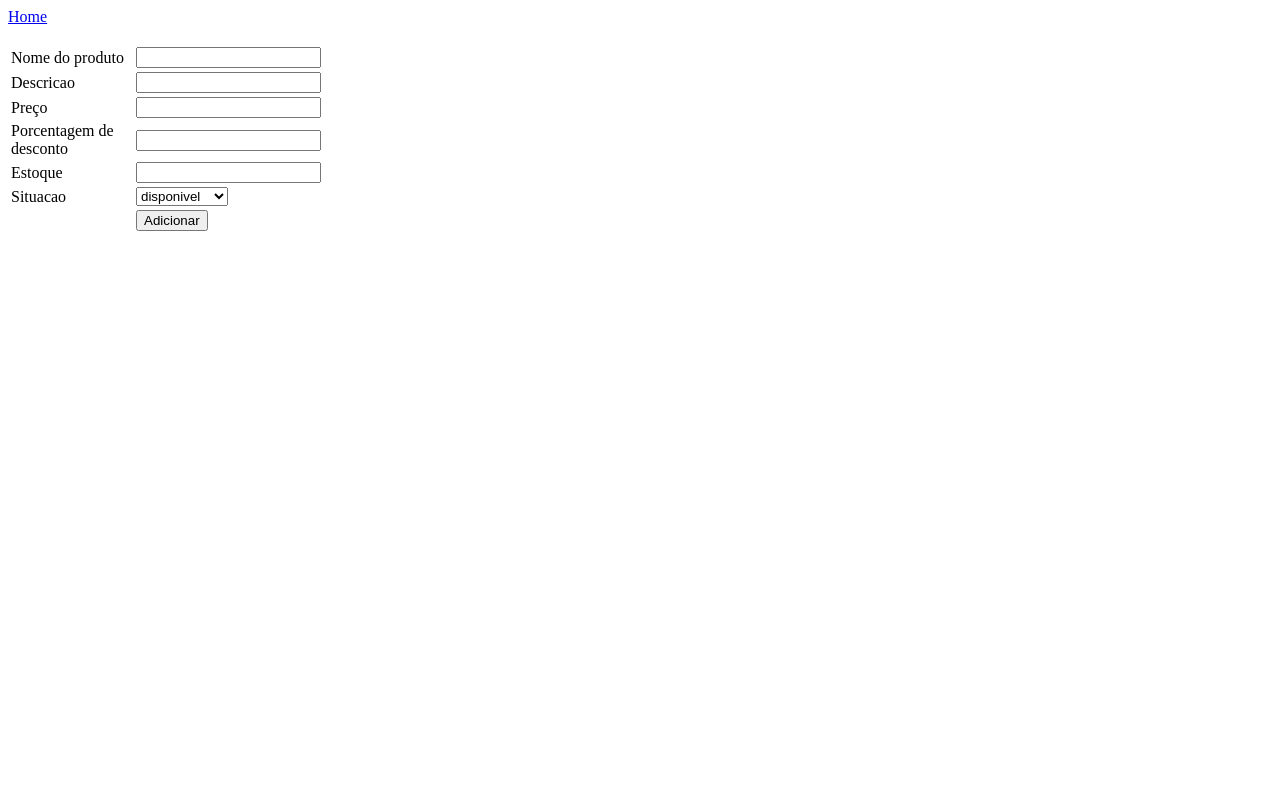
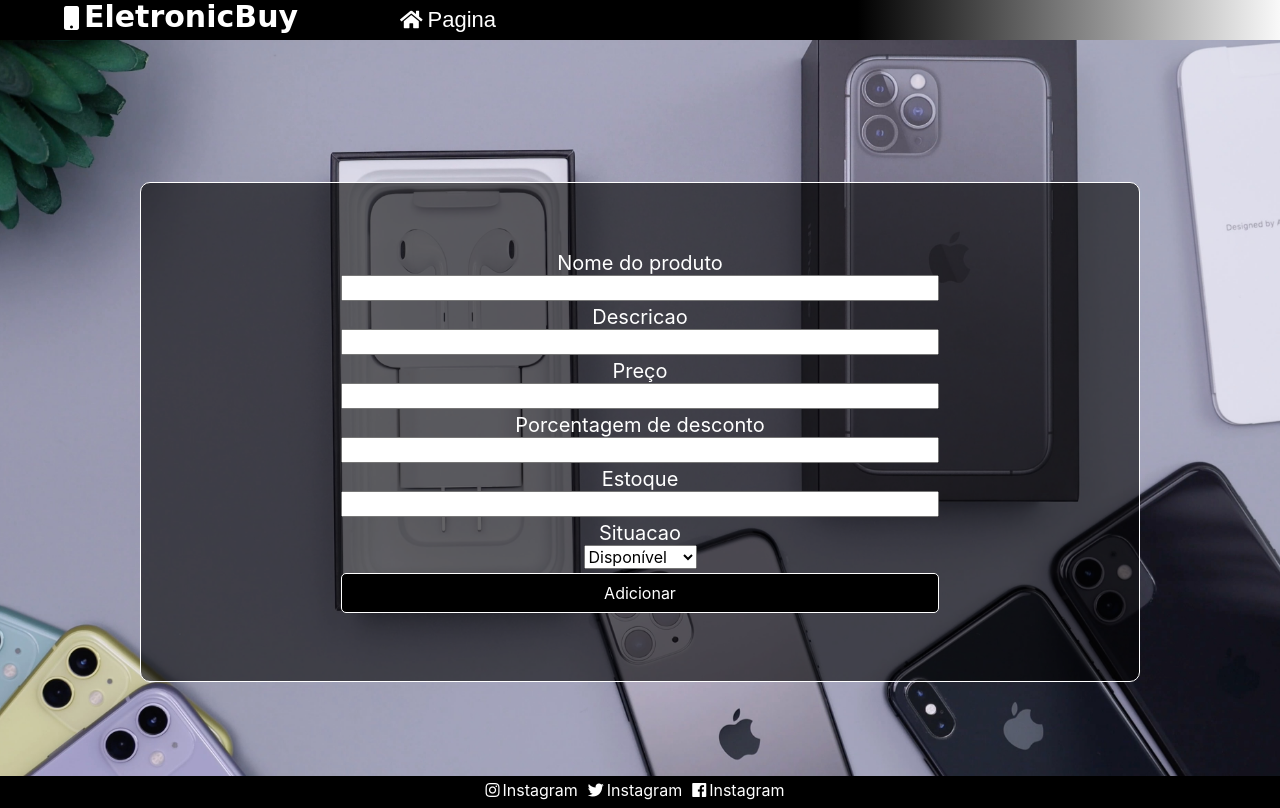
Before and after one commit to sergiogabrielb/trabalhoWEB, a PHP site: page /add.html in a window 1280 px wide. Before the commit the page ends 231 px from the top, so only its background shows below. Run offline with PHP 8.4, Linux system fonts and the light colour scheme.

Commit message:
fiz a page cadastro

```diff
--- a/add.html
+++ b/add.html
@@ -1,51 +1,95 @@
 <html>
   <head>
-    <title>Add Data</title>
+    <meta charset="utf-8" />
+    <link href="./styles/styles.css" rel="stylesheet" type="text/css" />
+    <link
+      rel="stylesheet"
+      href="https://use.fontawesome.com/releases/v5.7.1/css/all.css"
+    />
+    <title>EletronicBuy</title>
   </head>
 
   <body>
-    <a href="index.php">Home</a>
-    <br /><br />
-
-    <form action="add.php" method="post" name="form1">
+    <div class="menu">
+      <h3><i class="fa fa-mobile" aria-hidden="true"></i>EletronicBuy</h3>
+      <a class="home" href="index.php"
+        ><i class="fa fa-home" aria-hidden="true"></i> Pagina</a
+      >
+    </div>
+    <div class="content">
+      <img src="./images/background.jpg" />
+      <div class="conteudo">
+        <div class="conteudoCadastro">
+          <form
+            class="formCadastro"
+            action="add.php"
+            method="post"
+            name="form1"
+          >
             <table width="25%" border="0">
               <tr>
-          <td>Nome do produto</td>
-          <td><input type="text" name="titulo" /></td>
+                <td class="Td">
+                  Nome do produto <input type="text" name="titulo" />
+                </td>
               </tr>
               <tr>
-          <td>Descricao</td>
-          <td><input type="text" name="descricao" /></td>
+                <td class="Td">
+                  Descricao<input type="text" name="descricao" />
+                </td>
               </tr>
               <tr>
-          <td>Preço</td>
-          <td><input type="text" name="preco" /></td>
+                <td class="Td">Preço<input type="text" name="preco" /></td>
               </tr>
               <tr>
-          <td>Porcentagem de desconto</td>
-          <td><input type="text" name="porc_desconto" /></td>
+                <td class="Td">
+                  Porcentagem de desconto<input
+                    type="text"
+                    name="porc_desconto"
+                  />
+                </td>
               </tr>
               <tr>
-          <td>Estoque</td>
-          <td><input type="text" name="estoque" /></td>
+                <td class="Td">Estoque<input type="text" name="estoque" /></td>
               </tr>
               <tr>
-          <td>Situacao</td>
-          <td>
+                <td class="Td">
+                  Situacao
                   <select name="situacao" id="">
-              <option value="disponivel" name="disponivel">disponivel</option>
+                    <option value="disponivel" name="disponivel">
+                      Disponível
+                    </option>
                     <option value="indisponivel" name="indisponivel">
-                indisponivel
+                      Indisponivel
                     </option>
                     <option value="oferta" name="oferta">oferta</option>
                   </select>
                 </td>
               </tr>
               <tr>
-          <td></td>
-          <td><input type="submit" name="Submit" value="Adicionar" /></td>
+                <td class="Td">
+                  <input
+                    class="buttonCadastro"
+                    type="submit"
+                    name="Submit"
+                    value="Adicionar"
+                  />
+                </td>
               </tr>
             </table>
           </form>
+        </div>
+      </div>
+    </div>
+    <footer class="footer">
+      <i class="fab fa-instagram"
+        ><a href="instagram.com" class="redesSociais">Instagram</a></i
+      >
+      <i class="fab fa-twitter"
+        ><a href="instagram.com" class="redesSociais">Instagram</a></i
+      >
+      <i class="fab fa-facebook"
+        ><a href="instagram.com" class="redesSociais">Instagram</a></i
+      >
+    </footer>
   </body>
 </html>
--- a/add.php
+++ b/add.php
@@ -1,7 +1,6 @@
 <html>
 
 <head>
-	<title>Add Data</title>
 </head>
 
 <body>
--- a/config.php
+++ b/config.php
@@ -4,7 +4,7 @@ function pdo_connect_mysql()
 	$DATABASE_HOST = 'localhost';
 	$DATABASE_USER = 'root';
 	$DATABASE_PASS = '';
-	$DATABASE_NAME = 'eletronic By';
+	$DATABASE_NAME = 'eletronic_by';
 	try {
 		return new PDO('mysql:host=' . $DATABASE_HOST . ';dbname=' . $DATABASE_NAME . ';charset=utf8', $DATABASE_USER, $DATABASE_PASS);
 	} catch (PDOException $exception) {
--- a/index.php
+++ b/index.php
@@ -15,6 +15,9 @@ $resultado->execute()
 	<link href="./styles/styles.css" rel="stylesheet" type="text/css">
 	<link rel="stylesheet" href="https://use.fontawesome.com/releases/v5.7.1/css/all.css">
 	<title>EletronicBuy</title>
+	<link rel="preconnect" href="https://fonts.googleapis.com">
+	<link rel="preconnect" href="https://fonts.gstatic.com" crossorigin>
+	<link href="https://fonts.googleapis.com/css2?family=MonteCarlo&display=swap" rel="stylesheet">
 </head>
 
 <body>
--- a/styles/styles.css
+++ b/styles/styles.css
@@ -32,14 +32,15 @@ body {
 .menu h3 {
   color: white;
   margin-left: 5%;
-  font-size: 20px;
+  font-size: 30px;
   border-bottom: 1px solid white;
-  font-family: Arial, Helvetica, sans-serif;
+  font-family: "MonteCarlo", cursive;
 }
 .menu i {
   color: white;
   margin-right: 5px;
   font-size: 24px;
+  padding-bottom: 10px;
 }
 .content {
   width: 100%;
@@ -120,3 +121,80 @@ body {
   margin-left: 3px;
   margin-right: 10px;
 }
+.conteudocadastro {
+  width: 100%;
+  height: 100%;
+  display: flex;
+  align-items: center;
+  justify-content: center;
+  flex-direction: column;
+}
+.home {
+  width: 300px;
+  height: 40px;
+  color: white;
+  text-decoration: none;
+  display: flex;
+  align-items: center;
+  justify-content: center;
+  font-size: 22px;
+  font-family: Arial, Helvetica, sans-serif;
+}
+.home i {
+  margin-top: 10px;
+  font-size: 20px;
+}
+.home:hover {
+  transform: scale(1.05);
+  transition: 0.5s;
+}
+.conteudocadastro form {
+  display: flex;
+  flex-direction: column;
+}
+.tabelaCadastro {
+  width: 100%;
+  display: flex;
+  align-items: center;
+  flex-direction: column;
+}
+.tabelaCadastro td {
+  width: 300px;
+  color: white;
+}
+.Td {
+  color: white;
+  display: flex;
+  align-items: center;
+  justify-content: center;
+  flex-direction: column;
+  min-width: 600px;
+  font-size: 20px;
+}
+.td input {
+  width: 100%;
+}
+.formCadastro {
+  width: 1000px;
+  height: 500px;
+  background-color: rgba(0, 0, 0, 0.6);
+  display: flex;
+  align-items: center;
+  justify-content: center;
+  border-radius: 10px;
+  border: 1px solid white;
+}
+.buttonCadastro {
+  width: 400px;
+  height: 40px;
+  background-color: black;
+  color: white;
+  border-radius: 5px;
+  border: 1px solid white;
+  cursor: pointer;
+}
+.buttonCadastro:hover {
+  transform: scale(1.05);
+  background-color: #252525;
+  transition: 0.5s;
+}
```
Lines whose indentation alone changed are shown as unchanged.
